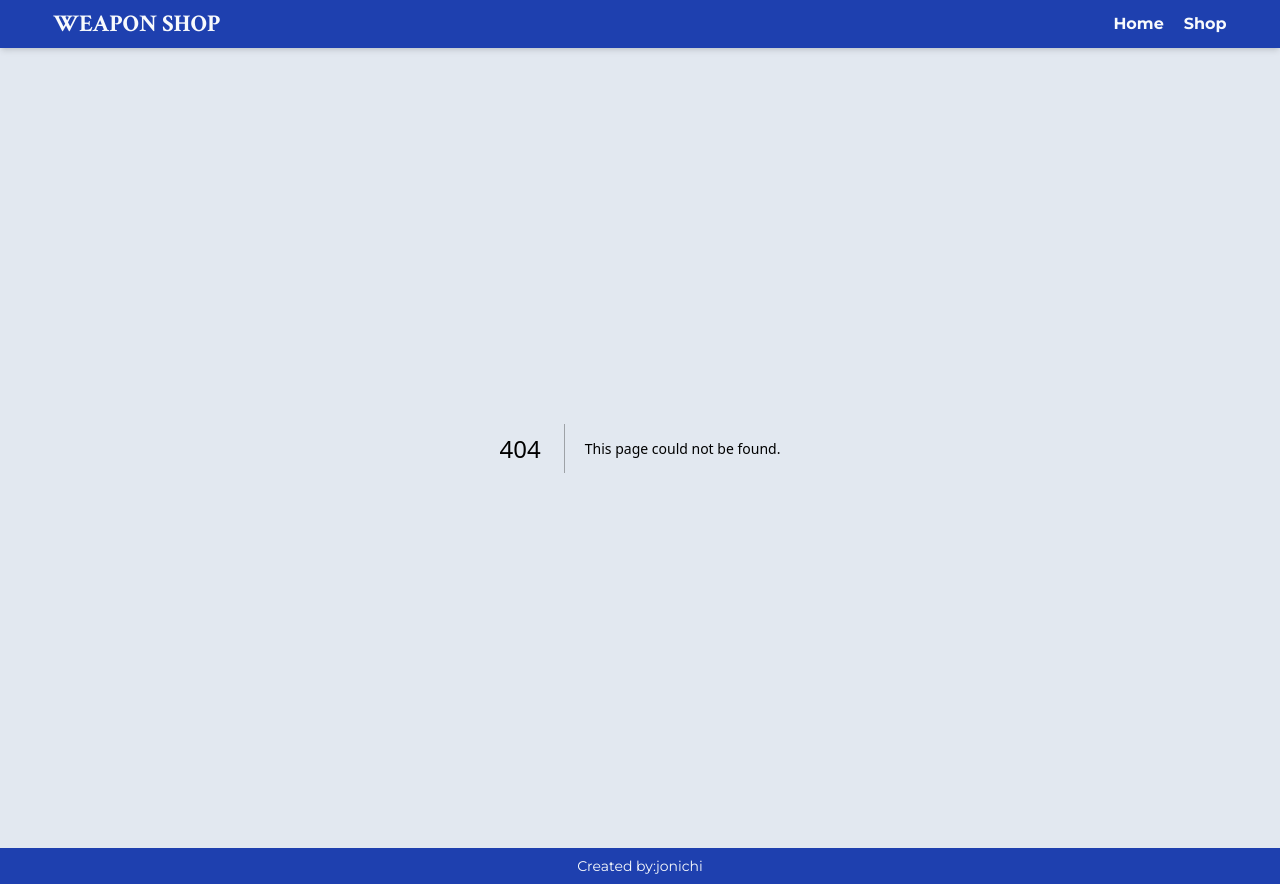
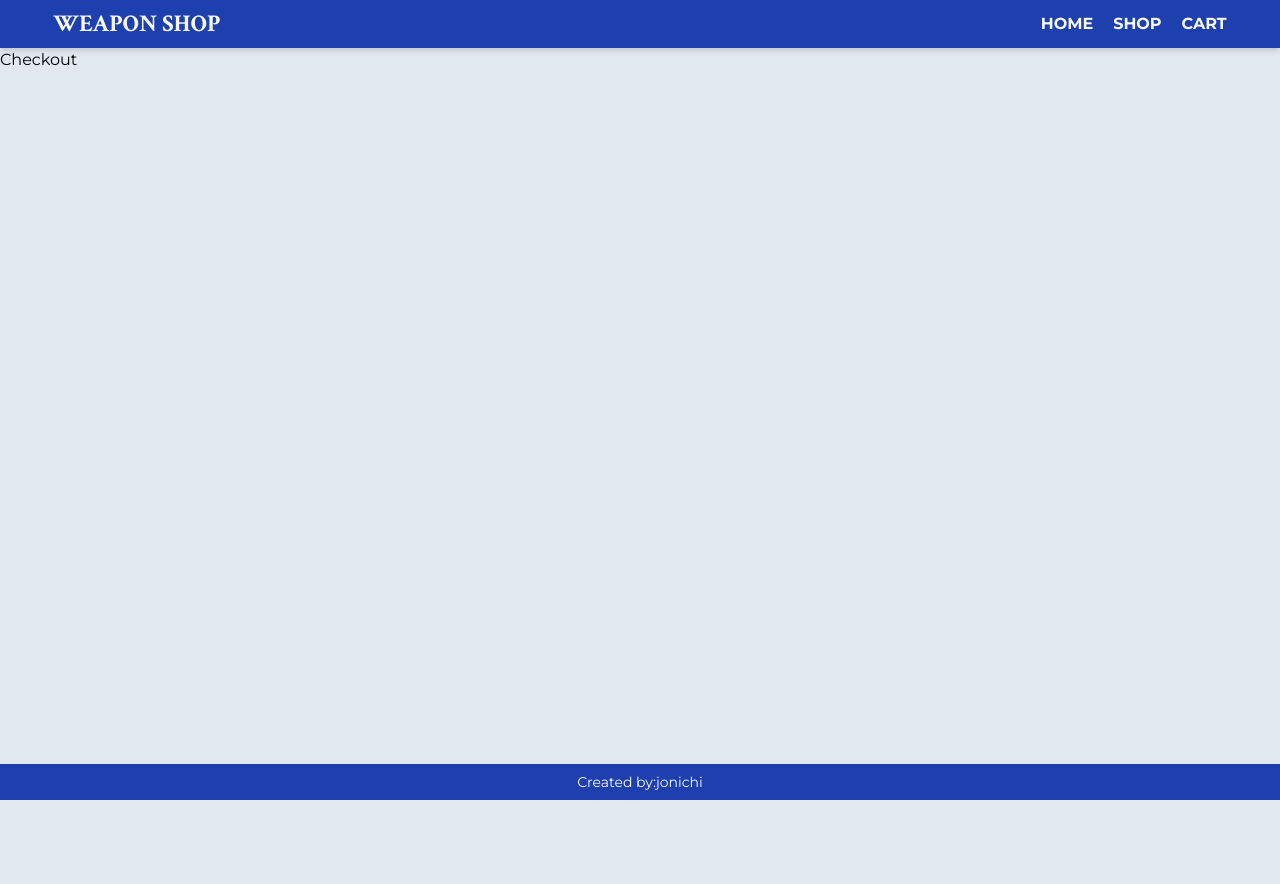
Before and after one commit to jonichi16/odin-shopping-cart, a Next.js app: page /shop/checkout in a window 1280 px wide. Before the commit this address had no page. After the commit the page ends 800 px from the top, so only its background shows below. Built offline with nearby package versions, Linux system fonts and the light colour scheme.

Commit message:
feat: Add checkout page

```diff
--- /dev/null
+++ b/app/shop/checkout/page.jsx
@@ -0,0 +1,11 @@
+import React from 'react';
+
+const CheckoutPage = () => {
+  return (
+    <main className='flex-1'>
+      <h1>Checkout</h1>
+    </main>
+  );
+};
+
+export default CheckoutPage;
--- a/components/Header.jsx
+++ b/components/Header.jsx
@@ -8,9 +8,10 @@ const Header = () => {
         <div className='flex-1 font-serif uppercase text-2xl'>
           <Link href='/'>Weapon Shop</Link>
         </div>
-        <nav className='flex gap-x-2 | md:gap-x-5'>
+        <nav className='flex gap-x-2 uppercase | md:gap-x-5'>
           <Link href='/'>Home</Link>
           <Link href='/shop'>Shop</Link>
+          <Link href='/shop/checkout'>Cart</Link>
         </nav>
       </div>
     </header>
```
